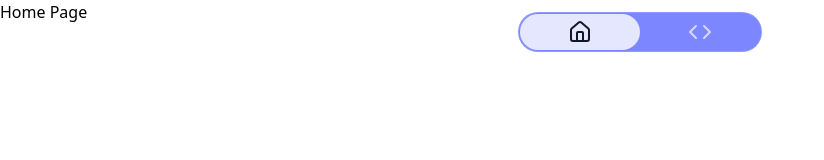
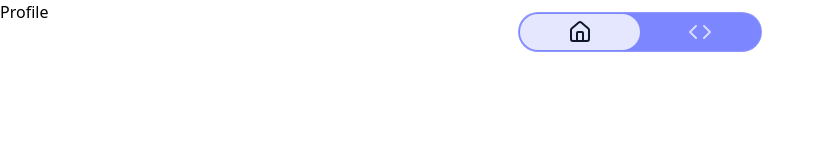
Before and after one commit to A-Shalchian/portfolio-new, a React (Vite) app: page / in a window 1280 px wide. Shown: the top 160 px of the page, without its empty margins (0-824 px from the left). Built offline with nearby package versions, Linux system fonts and the light colour scheme.

Commit message:
Refactor Home component structure and update App component imports

```diff
--- a/src/App.tsx
+++ b/src/App.tsx
@@ -1,6 +1,6 @@
 import { Navbar } from "./homeSections/Navbar";
-import Home from "./homeSections/Home";
-import Projects from "./projectSections/Projects";
+import { Home } from "./Home";
+import { Projects } from "./projectSections/Projects";
 import { Routes, Route } from "react-router-dom";
 
 function App() {
--- /dev/null
+++ b/src/Home.tsx
@@ -0,0 +1,9 @@
+import { Profile } from "./homeSections/Profile";
+
+export const Home = () => {
+  return (
+    <div>
+      <Profile />
+    </div>
+  );
+};
--- a/src/homeSections/Home.tsx
+++ /dev/null
@@ -1,3 +0,0 @@
-export default function Home() {
-  return <div>Home Page</div>;
-}
--- a/src/homeSections/Navbar.tsx
+++ b/src/homeSections/Navbar.tsx
@@ -23,7 +23,7 @@ export const Navbar = () => {
         <Link
           to="/projects"
           className={`nav-item  ${
-            pathname === "projects"
+            pathname === "/projects"
               ? "bg-white/80 text-gray-900"
               : "hover:bg-indigo-500 hover:text-gray-900"
           }`}
```
